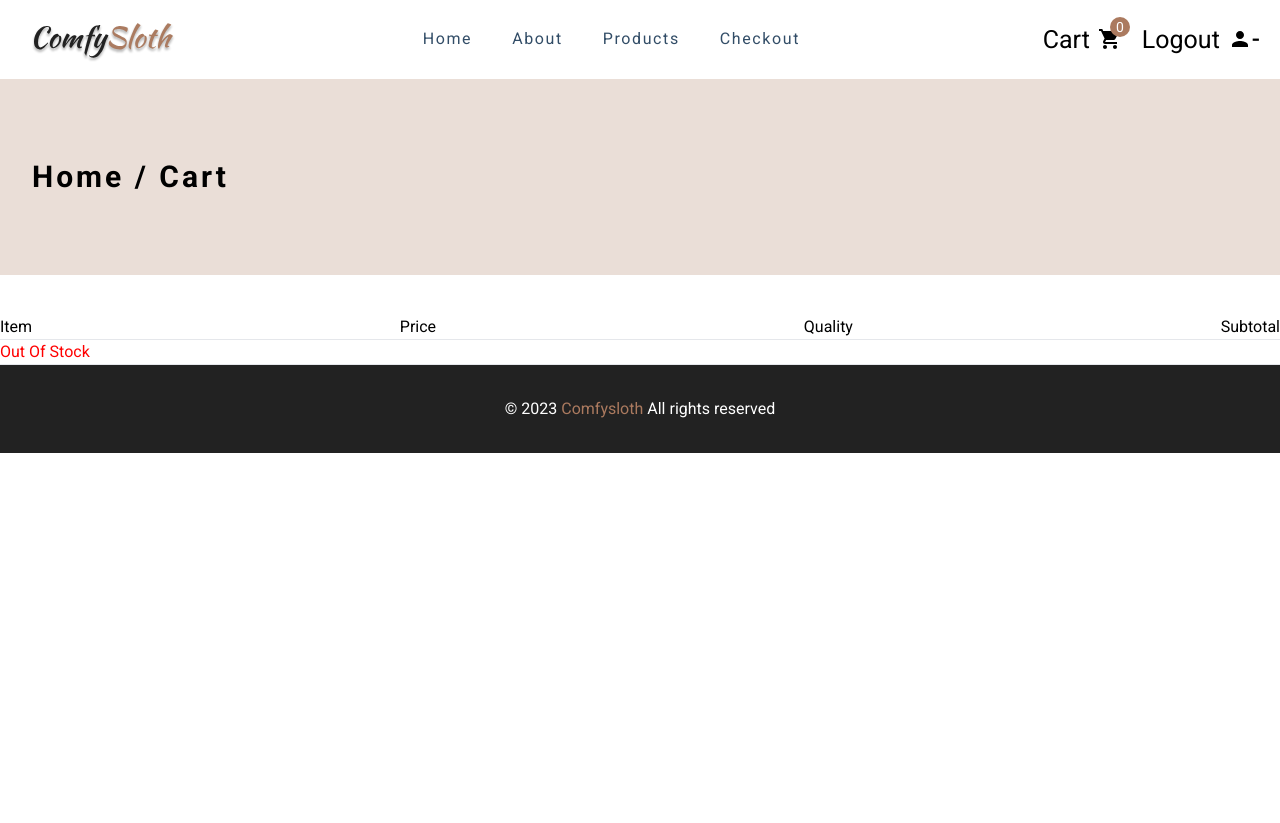
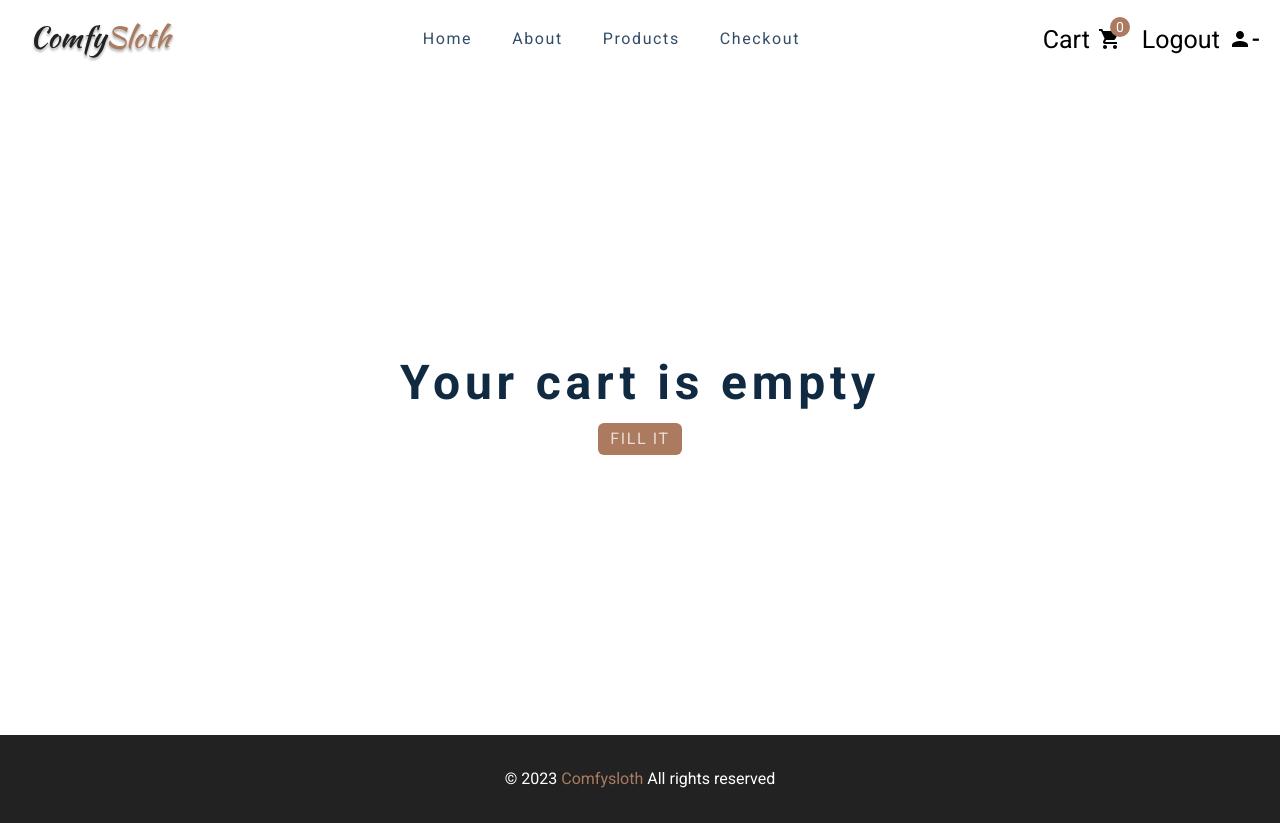
Before and after one commit to Somidh/Comfy-Sloth, a React (Vite) app: page /cart in a window 1280 px wide. Before the commit the page ends 800 px from the top, so only its background shows below. Built offline with nearby package versions, Linux system fonts and the light colour scheme.

Commit message:
cart added

```diff
--- a/package.json
+++ b/package.json
@@ -22,6 +22,7 @@
     "react-router": "^6.5.0",
     "react-router-dom": "^6.5.0",
     "react-spinners": "^0.13.7",
+    "uuid": "^9.0.0",
     "zustand": "^4.3.1"
   },
   "devDependencies": {
--- a/src/App.jsx
+++ b/src/App.jsx
@@ -21,8 +21,8 @@ function App() {
 
 
   return (
-    <div className=''>
-      <BrowserRouter>
+    <div>
+      <BrowserRouter >
         <Navbar />
         <SideBar />
         <Routes>
@@ -36,7 +36,7 @@ function App() {
           <Route path='/product/:id' element={<AboutProduct />} />
         </Routes>
       </BrowserRouter>
-      <Footer />
+      <Footer  />
     </div>
   )
 }
--- /dev/null
+++ b/src/component/CartItem.jsx
@@ -0,0 +1,57 @@
+import React, { useState } from 'react'
+import DeleteIcon from '@mui/icons-material/Delete';
+import useProductStore from '../store/productStore';
+
+
+const CartItem = ({ name, images, price, qty, formatPrice, stock, id }) => {
+
+    // const [amount, setAmount] = useState(qty)
+    const { removeFromCart, increaseAmount, amount, decreaseAmount } = useProductStore(state => ({
+        removeFromCart: state.removeFromCart,
+        increaseAmount: state.increaseAmount,
+        amount: state.amount,
+        decreaseAmount: state.decreaseAmount
+    }))
+
+    console.log(stock)
+    console.log(amount)
+    const increase = () => {
+
+        increaseAmount(id)
+    }
+    const decrease = () => {
+        decreaseAmount(id)
+    }
+
+    const handleDelete = () => {
+        removeFromCart(id)
+    }
+
+
+    return (
+        <div className='flex items-center justify-between mb-10 '>
+            <div className='flex items-center gap-4 w-52'>
+                <img src={images[0].url} alt="" className='w-20 h-20 rounded-md' />
+                <div>
+                    <p className='text-[#102A42] text-sm w-full capitalize font-bold tracking-widest '>{name}</p>
+                    <span className='text-[#AB7A5F]'>{formatPrice(price)}</span>
+                </div>
+            </div>
+
+            <span className=' text-[#AB7A5F] hidden md:block'>{formatPrice(price)}</span>
+
+            <div className='flex items-center gap-5 '>
+                <span onClick={decrease} className='text-3xl md:text-4xl cursor-pointer font-medium'>-</span>
+                <span className='text-[#102A42] font-bold text-3xl md:text-4xl'>{amount}</span>
+                <span onClick={increase} className='text-xl md:text-2xl font-bold cursor-pointer'>+</span>
+            </div>
+
+            <div className='hidden md:block'>
+                <span className='text-[#617D98]'>{formatPrice(price * amount)}</span>
+            </div>
+            <DeleteIcon onClick={handleDelete} style={{ color: 'white', backgroundColor: '#BB2525', padding: '3px 3px', fontSize: '25px', cursor: 'pointer', borderRadius: '5px' }} />
+        </div>
+    )
+}
+
+export default CartItem
--- a/src/component/Footer.jsx
+++ b/src/component/Footer.jsx
@@ -3,7 +3,7 @@ import { Link } from 'react-router-dom'
 
 const Footer = () => {
     return (
-        <div className='bg-[#222222] w-full text-white flex flex-col md:flex-row gap-1  items-center justify-center py-4 md:py-8 '>
+        <div className='bg-[#222222] w-full text-white flex flex-col md:flex-row gap-1  items-center justify-center py-4 md:py-8'>
             <div className='flex gap-1'>
                 <span>©</span>
                 <p>2023 <span className='text-[#AB7A5F]'>Comfysloth</span></p>
--- a/src/component/Navbar.jsx
+++ b/src/component/Navbar.jsx
@@ -1,14 +1,26 @@
 import React from 'react'
-import { Link } from 'react-router-dom'
+import { Link} from 'react-router-dom'
+import { useNavigate } from 'react-router-dom';
 import Logo from '../assests/logo.svg'
 import MenuIcon from '@mui/icons-material/Menu';
 import ShoppingCartIcon from '@mui/icons-material/ShoppingCart';
 import PersonIcon from '@mui/icons-material/Person';
 import { useStateContext } from '../context/ContextProvider';
+import useProductStore from '../store/productStore';
 
 const Navbar = () => {
 
   const { handleNavbarClick, showNavbar, cartCount } = useStateContext()
+
+  const { cart } = useProductStore(state => ({
+    cart: state.cart,
+  }))
+
+const navigate = useNavigate()
+
+  const handleCartClick = () => {
+    navigate('/cart')
+  }
 
   return (
     <div className='flex items-center justify-between max-w-[85em] mx-auto px-5 py-4 '>
@@ -27,8 +39,8 @@ const Navbar = () => {
       <div className=' items-center justify-center gap-5 hidden lg:flex'>
         <div className='flex items-center justify-center gap-2 cursor-pointer relative'>
           <h2 className='text-[25px] '>Cart</h2>
-          <ShoppingCartIcon fontSize='medium' />
-          <span className='w-5 h-5 bg-[#AB7A5F] rounded-full absolute -right-2 -top-1 flex items-center justify-center text-white text-sm'>{cartCount}</span>
+          <ShoppingCartIcon fontSize='medium' onClick={handleCartClick} />
+          <span className='w-5 h-5 bg-[#AB7A5F] rounded-full absolute -right-2 -top-1 flex items-center justify-center text-white text-sm'>{cart.length}</span>
         </div>
         <div className='flex items-center justify-center gap-2 cursor-pointer'>
           <h2 className='text-[25px]'>Logout </h2>
--- a/src/component/Stars.jsx
+++ b/src/component/Stars.jsx
@@ -2,9 +2,6 @@ import React from 'react'
 import { BsStarFill, BsStarHalf, BsStar } from 'react-icons/bs'
 
 const Stars = ({ stars, reviews }) => {
-
-    console.log("stars:", stars)
-    console.log("reviews", reviews)
 
     const starArray = Array.from({ length: 5 }, (i, index) => {
         const number = index + 0.5
--- a/src/pages/AboutProduct.jsx
+++ b/src/pages/AboutProduct.jsx
@@ -5,6 +5,7 @@ import Stars from '../component/Stars'
 import { ClipLoader } from 'react-spinners'
 import { useStateContext } from '../context/ContextProvider'
 import useProductStore from '../store/productStore'
+import { v4 as uuidv4 } from 'uuid';
 
 
 const AboutProduct = () => {
@@ -17,17 +18,18 @@ const AboutProduct = () => {
 
     // const addToCart = useProductStore(state => state.addToCart(id))
 
-    const { fetchSingleProduct, singleProduct } = useProductStore(state => ({
-        products: state.products,
-        addToCart: state.addToCart,
+    const { fetchSingleProduct, singleProduct, cart, addToCart } = useProductStore(state => ({
+
         fetchSingleProduct: state.fetchSingleProduct,
-        singleProduct: state.singleProduct
+        singleProduct: state.singleProduct,
+        cart: state.cart,
+        addToCart: state.addToCart
     }))
 
 
     useEffect(() => {
       let  timer = setTimeout(() => {
-            setLoading(false)
+        setLoading(false)
         }, 500);
 
         fetchSingleProduct(id)
@@ -39,13 +41,15 @@ const AboutProduct = () => {
     const { images, name, price, reviews, stars, description, stock, company } = singleProduct
 
 
+    console.log(cart)
 
 
-    console.log("I am single", singleProduct)
+    // console.log("I am single", singleProduct)
     // const { productDetail, setProductDetail, addingCartCount, setAddingCartCount, setCartCount } = useStateContext()
 
     const handleAddToCartButton = () => {
         navigate('/cart')
+        addToCart(id)
     }
     const handleBackClick = () => {
         navigate('/products')
@@ -86,14 +90,14 @@ const AboutProduct = () => {
 
                     <div className='mt-20 flex flex-col items-start gap-2'>
                         <h1 className='text-[#102A42] font-bold text-3xl md:text-4xl capitalize' >{name}</h1>
-                        <Stars stars={stars} reviews={reviews} />
+                        <Stars key={uuidv4()} stars={stars} reviews={reviews} />
                         <span className='text-[#AB7A5F] font-bold tracking-widest md:text-lg'>{formatedPrice}</span>
                         <p className='text-[#324D67] text-sm md:text-base leading-7 md:leading-8'>{description}</p>
 
                         <div className='flex flex-col gap-4 text-[#324D67] mt-5 md:text-lg'>
                             <p className='grid grid-cols-2'>
                                 <span className='font-bold '>Available:</span>
-                                <p className={`${stock > 0 ? 'text-[green]' : 'text-[red]'}`}>{stock > 0 ? 'In Stock' : 'Out Of Stock'}</p>
+                                <span className={`${stock > 0 ? 'text-[green]' : 'text-[red]'}`}>{stock > 0 ? 'In Stock' : 'Out Of Stock'}</span>
 
                             </p>
                             <p className='grid grid-cols-2 capitalize'>
--- a/src/pages/Cart.jsx
+++ b/src/pages/Cart.jsx
@@ -1,38 +1,67 @@
-import React from 'react'
+import React, { useState } from 'react'
 import Header from '../component/Header'
 import { useStateContext } from '../context/ContextProvider'
+import useProductStore from '../store/productStore'
+import { borderRadius } from '@mui/system';
+import CartItem from '../component/CartItem';
+import { useNavigate } from 'react-router';
 
 const Cart = () => {
 
-  const { productDetail } = useStateContext()
-  const name = productDetail?.name
+  const { cart } = useProductStore(state => ({
+    cart: state.cart,
+  }))
+
+  const navigate = useNavigate()
+
+  console.log(cart)
 
 
+  const formatPrice = (number) => {
+    return new Intl.NumberFormat('en-US', {
+      style: 'currency',
+      currency: 'USD',
+    }).format(number / 100)
+  }
+
+  const fillCartButton = () => {
+    navigate('/products')
+  }
+
   return (
+
+    cart.length < 1 ?
+      <div className='flex flex-col items-center justify-center h-[82vh] gap-4'>
+        <h1 className='font-bold text-5xl text-[#102A42] tracking-widest'>Your cart is empty</h1>
+        <button onClick={fillCartButton} className='bg-[#AB7A5F] text-[#EADED7]  uppercase  tracking-widest px-3 py-1 rounded-md'>fill it</button>
+      </div>
+      :
       <>
+
         <Header title="Cart" />
 
-      <div className='max-w-[85em] mx-auto'>
-        <ul className='hidden md:flex items-center justify-between '>
+        <div className='max-w-[85em] mx-auto px-5 mb-10'>
+          <ul className='hidden md:grid grid-cols-4 items-center ml-20 px-5 text-[#617D98]'>
             <li>Item</li>
             <li>Price</li>
             <li>Quality</li>
             <li>Subtotal</li>
           </ul>
 
-        <hr className='w-full' />
+          <hr className='w-full  border-[#bcccdc] hidden my-10 md:block' />
 
-        <div>
-          <div>
-            <img src={productDetail?.images[0].url} alt="" />
-            <div>
-              <p >{name}</p>
-              {productDetail?.stock > 0 ? <span className='text-green'>In Stock</span> : <span className='text-[red]'>Out Of Stock</span>}
-            </div>
-          </div>
-        </div>
+          {
 
-        <hr />
+            cart.map((item, idx) => (
+              <CartItem key={idx} formatPrice={formatPrice} {...item} />
+            ))
+
+
+          }
+
+
+
+          <hr className='w-full border-[#bcccdc] mt-10' />
         </div>
       </>
   )
--- a/src/store/productStore.jsx
+++ b/src/store/productStore.jsx
@@ -1,17 +1,25 @@
 import React from 'react'
 import { create } from 'zustand'
-import { persist } from 'zustand/middleware'
+import { createJSONStorage, persist } from 'zustand/middleware'
 import axios from 'axios'
 
 const url = 'https://course-api.com/react-store-products'
-0
+
+
+// const useProductStoree = create(persist(
+//   set,get => ({
+
+//   })
+// ))
 
 const useProductStore = create(
+  persist(
     (set, get) => ({
       products: [],
-    loading: false,
+      loading: true,
       cart: [],
       singleProduct: {},
+      amount: 0,
       fetchProducts: async () => {
         const response = await axios.get('https://course-api.com/react-store-products')
         set(
@@ -22,7 +30,7 @@ const useProductStore = create(
       },
       addToCart: (id) => {
         const state = get()
-      const item = state.product.find(product => product.id === id)
+        const item = state.singleProduct
         // Checking if item is in cart already
         const inCart = state.cart.find(item => item.id === id ? true : false)
 
@@ -31,7 +39,7 @@ const useProductStore = create(
             ?
             state.cart.map(item => item.id === id ? { ...item, qty: item.qty + 1 } : item)
             :
-          [...state.cart, { ...item, qty: 1 }]
+            [...state.cart, { ...item, qty: 1 }],
         })
       },
 
@@ -40,7 +48,21 @@ const useProductStore = create(
         const item = state.cart.find(item => item.id === id)
 
         set({
-        cart: state.cart.filter(item => item.id !== id)
+          cart: state.cart.filter(item => item.id != id)
+        })
+      },
+      increaseAmount: (id) => {
+        const state = get()
+        const item = state.cart.find(item => item.id === id)
+          set({
+            amount: item.qty + amount
+          })
+      },
+      decreaseAmount: (id) => {
+        const state = get()
+        const item = state.cart.find(item => item.id === id)
+          set({
+            amount: item.qty - amount
           })
       },
 
@@ -51,8 +73,12 @@ const useProductStore = create(
           singleProduct: res.data
         })
       }
-  })
-)
+    }),
+
+    {
+      storage: createJSONStorage(() => sessionStorage)
+    }
+  ))
 
 
 export default useProductStore
```
Also changed, not shown: 1 other file (tests, documents, lock files or other folders). Lines whose indentation alone changed are shown as unchanged.
